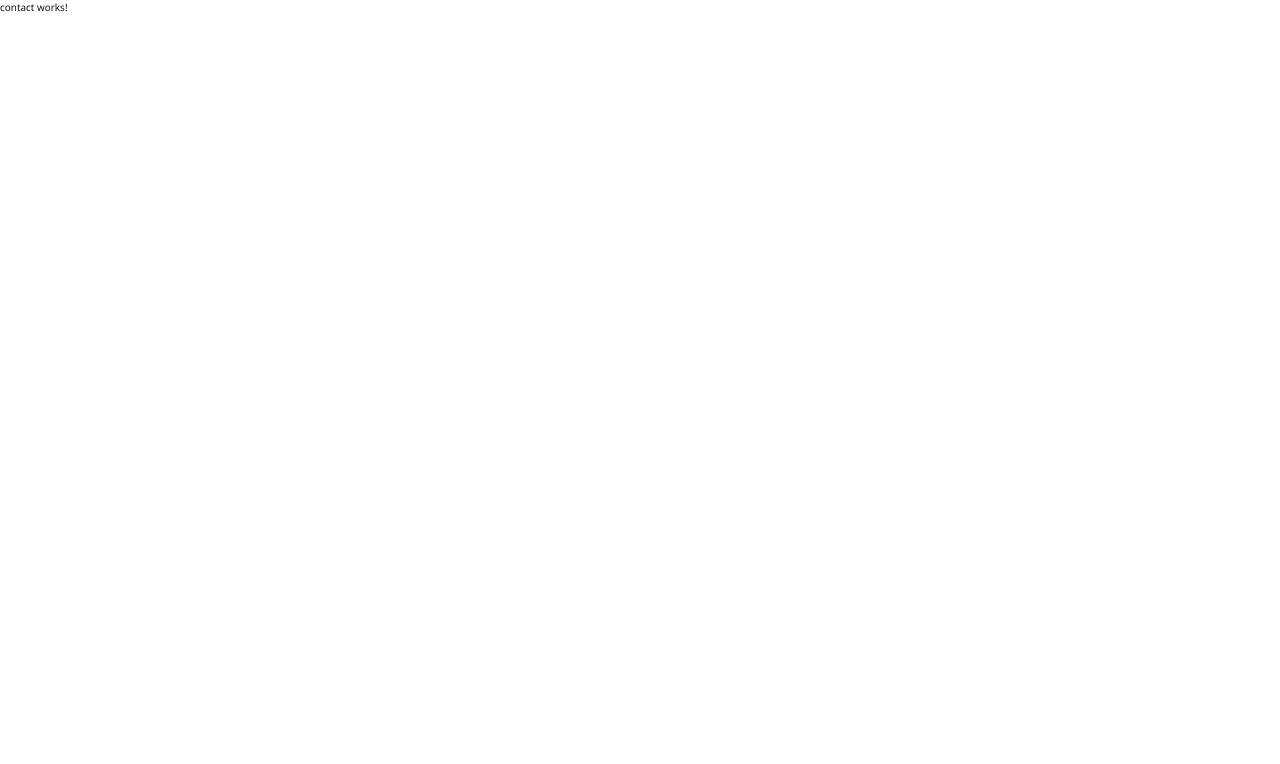
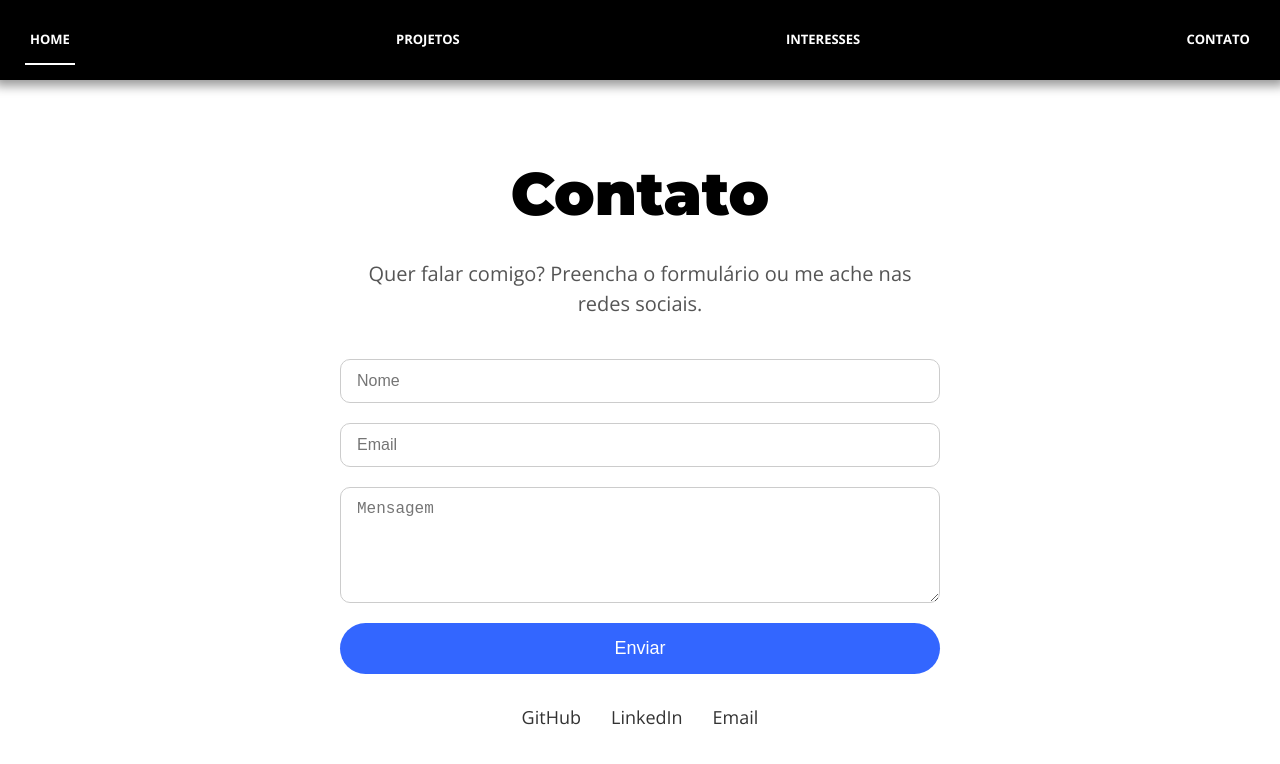
Before and after one commit to AlexssanderJs/Meu-Portifolio-Landing, an Angular app: page /contato in a window 1280 px wide. Shown: the top 764 px of the page. Built offline with nearby package versions, Linux system fonts and the light colour scheme.

Commit message:
Adiciona pagina contato

```diff
--- a/src/app/app.css
+++ b/src/app/app.css
@@ -1,8 +1,17 @@
 *{
     padding: 0;
     margin: 0;
+    box-sizing: border-box;
 }
 
 html{
     font-size: 62.5%;
+    height: 100vh;
+    width: 100vw;
 }
+
+.header-gap{
+    display: block;
+    width: 100%;
+    height: 8rem;
+}
--- a/src/app/app.html
+++ b/src/app/app.html
@@ -1 +1,3 @@
+<app-header></app-header>
+<div class="header-gap"></div>
 <router-outlet/>
--- a/src/app/app.ts
+++ b/src/app/app.ts
@@ -1,9 +1,10 @@
 import { Component, signal } from '@angular/core';
 import { RouterOutlet } from '@angular/router';
+import { Header } from "./shared/header/header";
 
 @Component({
   selector: 'app-root',
-  imports: [RouterOutlet],
+  imports: [RouterOutlet, Header],
   templateUrl: './app.html',
   styleUrl: './app.css'
 })
--- a/src/app/pages/contact/contact.css
+++ b/src/app/pages/contact/contact.css
@@ -0,0 +1,74 @@
+.contact {
+  min-height: calc(100vh - 8rem);
+  display: grid;
+  place-items: center;
+  background: #ffffff;
+  padding: 4rem 2rem;
+}
+
+.contact .container {
+  max-width: 60rem;
+  width: 100%;
+  text-align: center;
+}
+
+.contact h1 {
+  font-size: 6rem;
+  margin-bottom: 2rem;
+}
+
+.contact p {
+  font-size: 2rem;
+  margin-bottom: 4rem;
+  color: #555;
+}
+
+.contact-form {
+  display: grid;
+  gap: 2rem;
+  margin-bottom: 3rem;
+}
+
+.contact-form input,
+.contact-form textarea {
+  padding: 1.2rem 1.6rem;
+  border-radius: 1rem;
+  border: 1px solid #ccc;
+  font-size: 1.6rem;
+  width: 100%;
+  outline: none;
+  transition: 0.3s;
+}
+
+.contact-form input:focus,
+.contact-form textarea:focus {
+  border-color: #3366ff; /* cor de destaque */
+  box-shadow: 0 0 10px rgba(51,102,255,0.2);
+}
+
+.contact-form button {
+  padding: 1.5rem 3rem;
+  border-radius: 3rem;
+  background: #3366ff;
+  color: white;
+  font-size: 1.8rem;
+  border: none;
+  cursor: pointer;
+  transition: 0.3s;
+}
+
+.contact-form button:hover {
+  background: #254fcc;
+}
+
+.social-links a {
+  margin: 0 1.5rem;
+  font-size: 1.8rem;
+  color: #333;
+  text-decoration: none;
+  transition: 0.3s;
+}
+
+.social-links a:hover {
+  color: #3366ff;
+}
--- a/src/app/pages/contact/contact.html
+++ b/src/app/pages/contact/contact.html
@@ -1 +1,19 @@
-<p>contact works!</p>
+<section class="contact">
+  <div class="container">
+    <h1>Contato</h1>
+    <p>Quer falar comigo? Preencha o formulário ou me ache nas redes sociais.</p>
+
+    <form class="contact-form">
+      <input type="text" placeholder="Nome" required />
+      <input type="email" placeholder="Email" required />
+      <textarea placeholder="Mensagem" rows="5" required></textarea>
+      <button type="submit">Enviar</button>
+    </form>
+
+    <div class="social-links">
+      <a href="https://github.com/AlexssanderJs" target="_blank">GitHub</a>
+      <a href="https://linkedin.com/in/seuusuario" target="_blank">LinkedIn</a>
+      <a href="mailto:josesenra11@gmail.com">Email</a>
+    </div>
+  </div>
+</section>
--- a/src/app/pages/home/home.css
+++ b/src/app/pages/home/home.css
@@ -9,71 +9,75 @@ html{
     font-size: 62.5%;
 }
 
-.header-gap{
-    display: block;
-    width: 100%;
-    height: 8rem;
+.bio{
+    display: flex;
+    align-items: center;
+    justify-content: center;
+    height: calc(100vh - 8rem);
+    width: 100vw;
+    max-height: 100vh;
+    max-width: 100vw;
 }
-
-
 
 .main-content{
     display: grid;
     grid-template-columns: 1fr 1fr;
-    align-items: center;
+    place-items: center;
+    margin: 0 auto;
     gap: 2rem;
-    height: auto;
     max-height: 100vh;
+    max-width: 150rem;
     color: black;
     z-index: 10;
+    background: rgba(255, 255, 255, 0.7);
+    border-radius: 14px;
+    padding: 3rem;
+    box-shadow: 0 8px 30px 5px rgba(0,0,0,0.06);
 }
 
 .main-content .text-content{
     display: grid;
     grid-template-rows: auto auto auto;
-    margin: 5rem;
-    margin-right: 17rem;
     align-items: start;
+    gap: 4rem;
+    width: 100%;
+    margin: auto;
+    max-height: 100vh;
+    max-width: 50vw;
 }
 
 .text-content .titulo{
     width: 100%;
-    font-size: 7rem;
+    font-size: 6rem;
     text-align: center;
 }
 
 .text-content .text-body{
-
     text-align: center;
-    margin-top: 7rem;
     font-size: 2rem;
 }
 
-.main-content .skills{
-    margin-top: 10rem;
-    align-items: start;
-    justify-items: start;
-}
-
 .main-content .skills .skills-titulo{
-    font-size: 5rem;
+    font-size: 4rem;
 }
 
 .main-content .skills .skills-items{
     margin-top: 3rem;
     display: grid;
     grid-template-columns: 1fr 1fr;
-    gap: 1rem;
+    gap: 3rem;
     width: 100%;
     list-style: none;
     font-size: 3rem;
+
 }
 
 img{
-    justify-self: start;
-    align-self: start;
-    height: calc(100vh - 8rem);
+    justify-self: center;
+    align-items: center;
     object-fit: cover;
     max-width: 100%;
-    max-height: 100%;
+    max-height: 50rem;
+    border-radius: 50%;
+    border: 3px solid rgba(0,0,0,0.05);
 }
--- a/src/app/pages/home/home.html
+++ b/src/app/pages/home/home.html
@@ -1,12 +1,8 @@
-<app-header></app-header>
-<div class="header-gap"></div>
-
 <section class="bio">
     <div class="main-content">
             <img src="assets/minha-foto.jpg" alt="Minha foto" />
             <div class="text-content">
                 <h1 class="titulo">Alexssander Jose Senra I.</h1>
-
                 <p class="text-body">Sou Alexsander, tenho 20 anos moro em Céu Azul.
                 Sou estudante de Ciência da Computação na universidade UTFPR em Medianeira,
                 e atualmente sou desenvolvedor Front-End.</p>
--- a/src/app/pages/home/home.ts
+++ b/src/app/pages/home/home.ts
@@ -1,9 +1,9 @@
 import { Component } from '@angular/core';
-import { Header } from "../../shared/header/header";
+
 
 @Component({
   selector: 'app-home',
-  imports: [Header],
+  imports: [],
   templateUrl: './home.html',
   styleUrl: './home.css'
 })
--- a/src/app/shared/header/header.css
+++ b/src/app/shared/header/header.css
@@ -24,7 +24,7 @@ a{
 .header-container{
     position: fixed;
     width: 100%;
-    background-color: rgba(0, 0, 0, 0.8);
+    background-color: rgba(0, 0, 0, 1);
     box-shadow: 0 1px 10px 5px rgba(0, 0, 0, 0.4);
     color: white;
     z-index: 10;
--- a/src/styles.css
+++ b/src/styles.css
@@ -2,17 +2,20 @@
 *{
     padding: 0;
     margin: 0;
+    box-sizing: border-box;
 }
 
 html{
     font-size: 62.5%;
+    height: 100vh;
+    width: 100vw;
 }
 
 body{
     font-family: "Open Sans", sans-serif;
-    min-height: 100vh;
     line-height: 1.5;
 }
+
 
 h1, h2, h3, h4, h5, h6{
     font-family: "Montserrat", sans-serif;
```
